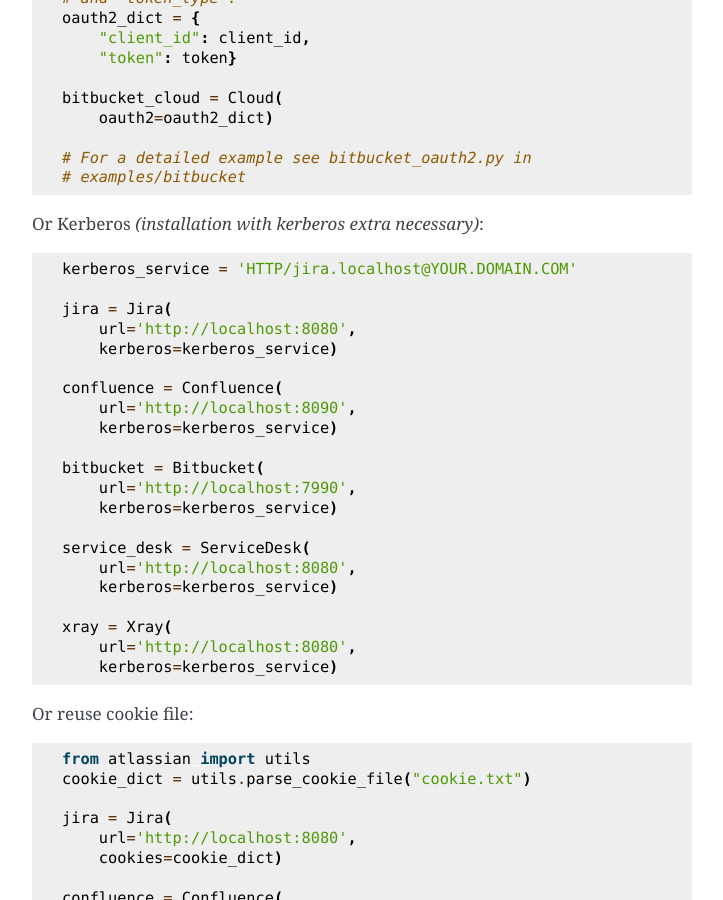
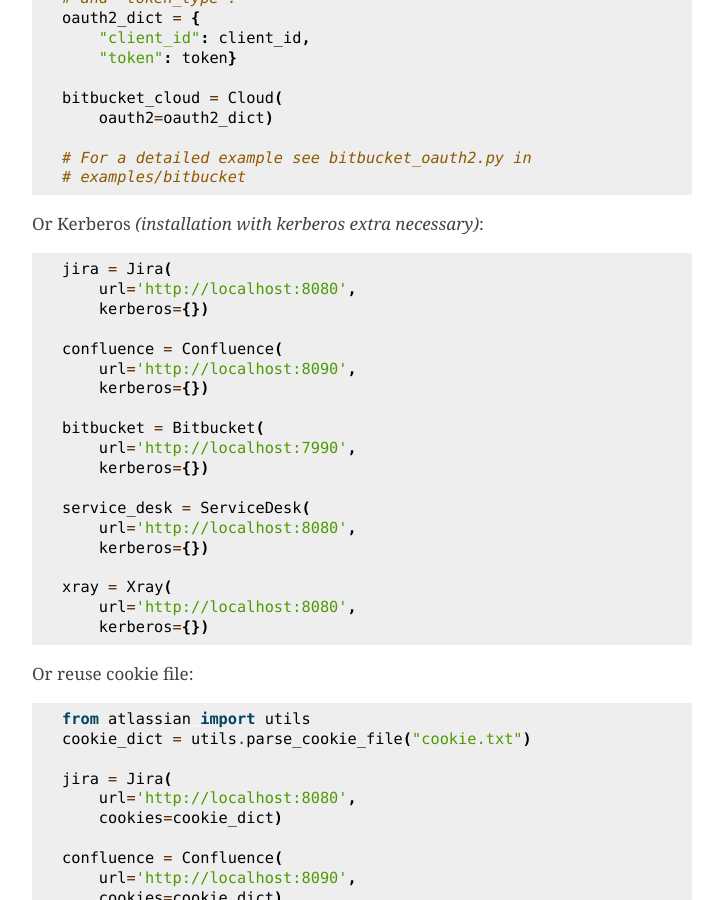
Before and after one commit to atlassian-api/atlassian-python-api, a Sphinx documentation site: the page built from docs/index.rst, in a window 1280 px wide and 900 px high, scrolled down 1785 px. Shown: the whole window, without its empty margins (388-1111 px from the left). Built offline with Sphinx 7.4.7, drawn with Linux system fonts in a browser that asks for light colours.

Commit message:
[doc] Kerberos code example updated.

```diff
--- a/docs/index.rst
+++ b/docs/index.rst
@@ -105,27 +105,25 @@
 
 .. code-block:: python
 
-    kerberos_service = 'HTTP/jira.localhost@YOUR.DOMAIN.COM'
-
     jira = Jira(
         url='http://localhost:8080',
-        kerberos=kerberos_service)
+        kerberos={})
 
     confluence = Confluence(
         url='http://localhost:8090',
-        kerberos=kerberos_service)
+        kerberos={})
 
     bitbucket = Bitbucket(
         url='http://localhost:7990',
-        kerberos=kerberos_service)
+        kerberos={})
 
     service_desk = ServiceDesk(
         url='http://localhost:8080',
-        kerberos=kerberos_service)
+        kerberos={})
 
     xray = Xray(
         url='http://localhost:8080',
-        kerberos=kerberos_service)
+        kerberos={})
 
 Or reuse cookie file:
 
```
